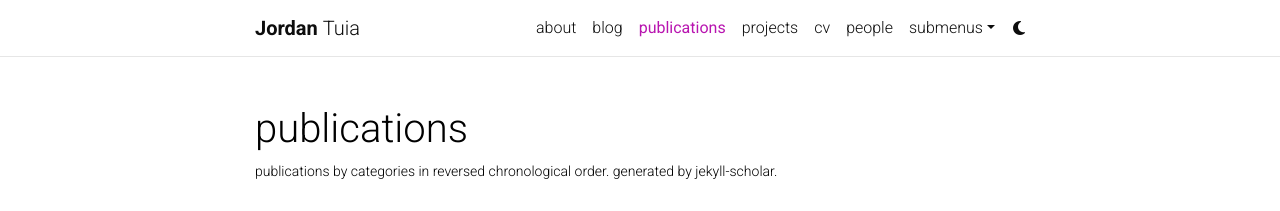
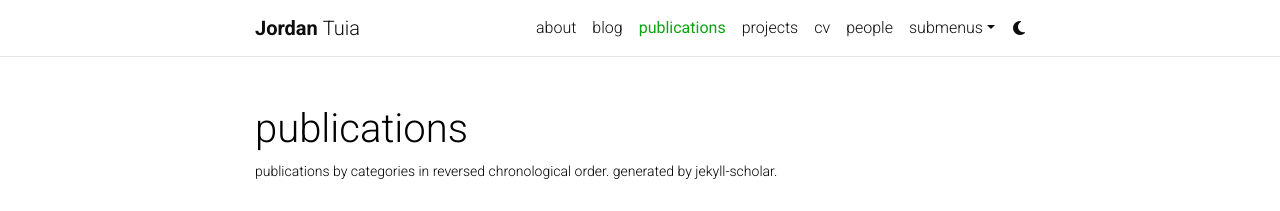
Before and after one commit to tuiaj/dev_portfolio, a Jekyll site: the page built from _pages/publications.md, in a window 1280 px wide. Shown: the top 211 px of the page. Built offline with Jekyll 4.4.1, drawn with Linux system fonts in a browser that asks for light colours; comment, search, counter and statistics services are not loaded; a style sheet for code colours, icons or effects is not loaded; grey boxes are pictures that could not be loaded.

Commit message:
Update _themes.scss

```diff
--- a/_sass/_themes.scss
+++ b/_sass/_themes.scss
@@ -7,8 +7,8 @@
   --global-code-bg-color: #{$code-bg-color-light};
   --global-text-color: #{$black-color};
   --global-text-color-light: #{$grey-color};
-  --global-theme-color: #{$purple-color};
-  --global-hover-color: #{$purple-color};
+  --global-theme-color: #{$green-color-dark};
+  --global-hover-color: #{$green-color-dark};
   --global-hover-text-color: #{$white-color};
   --global-footer-bg-color: #{$grey-color-dark};
   --global-footer-text-color: #{$grey-color-light};
```
